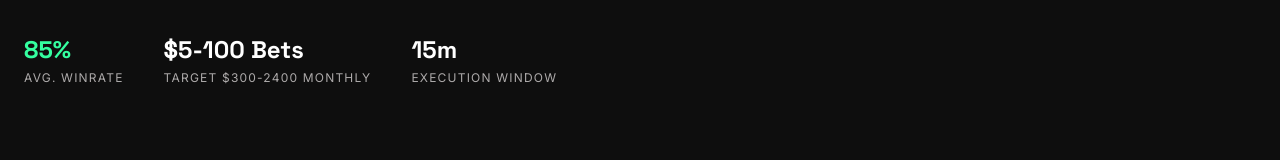
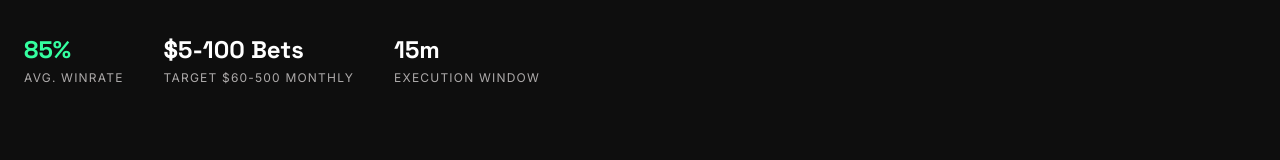
Before and after one commit to AlexCor1/ypero, a SvelteKit app: page / in a window 1280 px wide. Shown: the part 631-791 px from the top of the page. Built offline with nearby package versions, Linux system fonts and the light colour scheme; no server answers.

Commit message:
homefix2

```diff
--- a/src/routes/+page.svelte
+++ b/src/routes/+page.svelte
@@ -77,7 +77,7 @@
 		<div class="reveal">
 			<span class="font-headline text-2xl font-bold">$5-100 Bets</span>
 			<p class="text-xs text-on-surface-variant uppercase tracking-widest mt-1">
-				Target $300-2400 Monthly
+				Target $60-500 Monthly
 			</p>
 		</div>
 		<div class="reveal">
```
